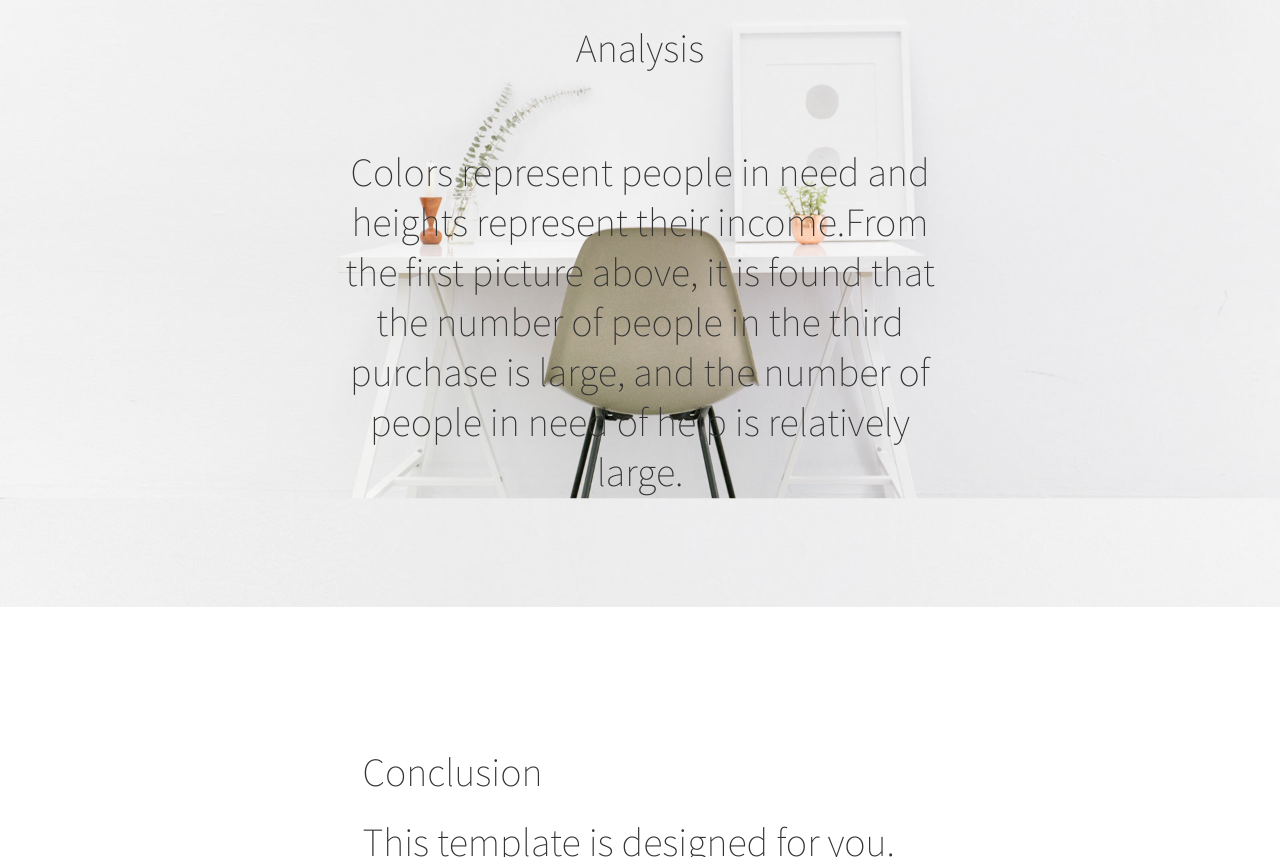
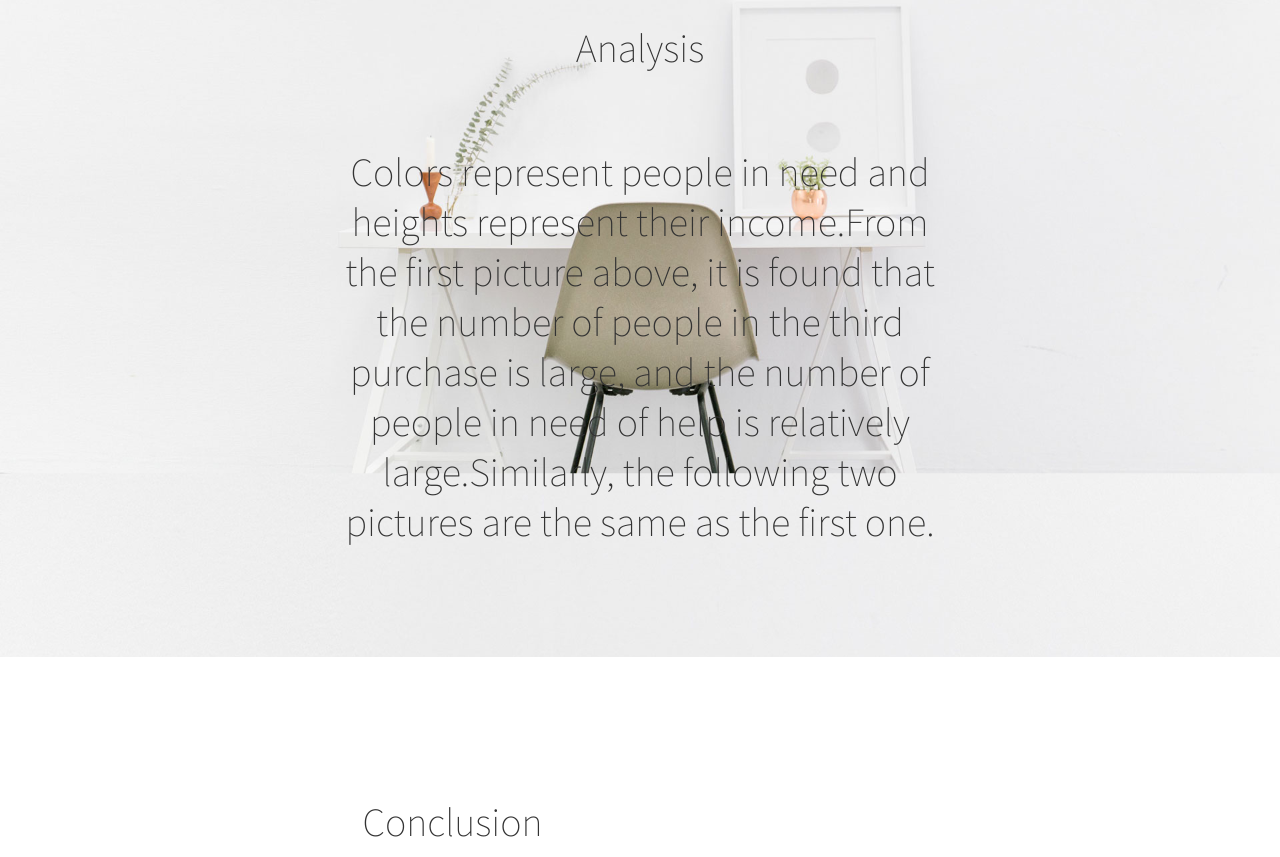
Before and after one commit to z5211269/5, a plain HTML site: page index.html in a window 1280 px wide. Shown: the part 4184-5041 px from the top of the page. Drawn offline with Linux system fonts and the light colour scheme.

Commit message:
Update index.html

```diff
--- a/index.html
+++ b/index.html
@@ -280,7 +280,7 @@
                          <div class="col-md-offset-1 col-md-10 col-sm-12">
                     <div class="about-info">
                          <h3></h3>
-                         <h1>Colors represent people in need and heights represent their income.From the first picture above, it is found that the number of people in the third purchase is large, and the number of people in need of help is relatively large.</h1>
+                         <h1>Colors represent people in need and heights represent their income.From the first picture above, it is found that the number of people in the third purchase is large, and the number of people in need of help is relatively large.Similarly, the following two pictures are the same as the first one.</h1>
 
                          </div>
 
```
